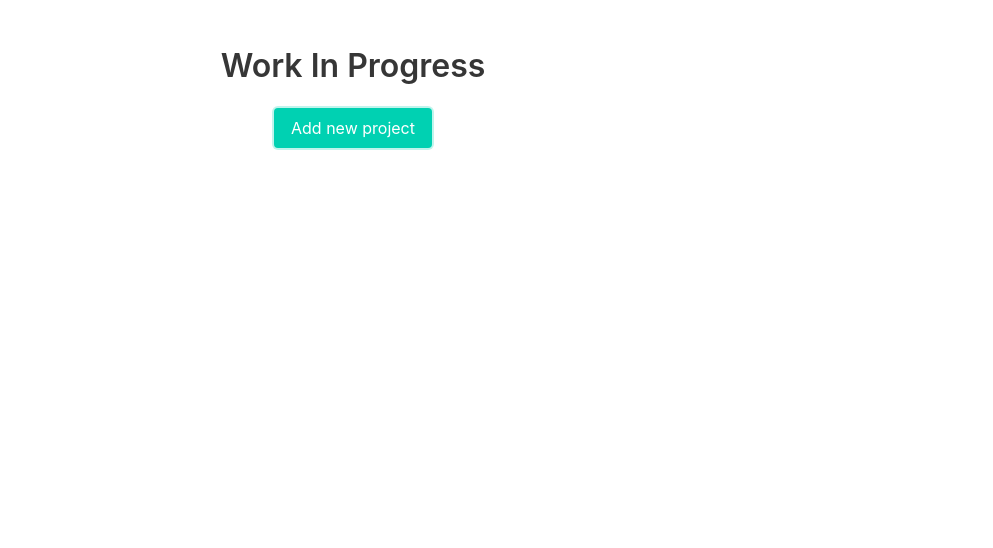
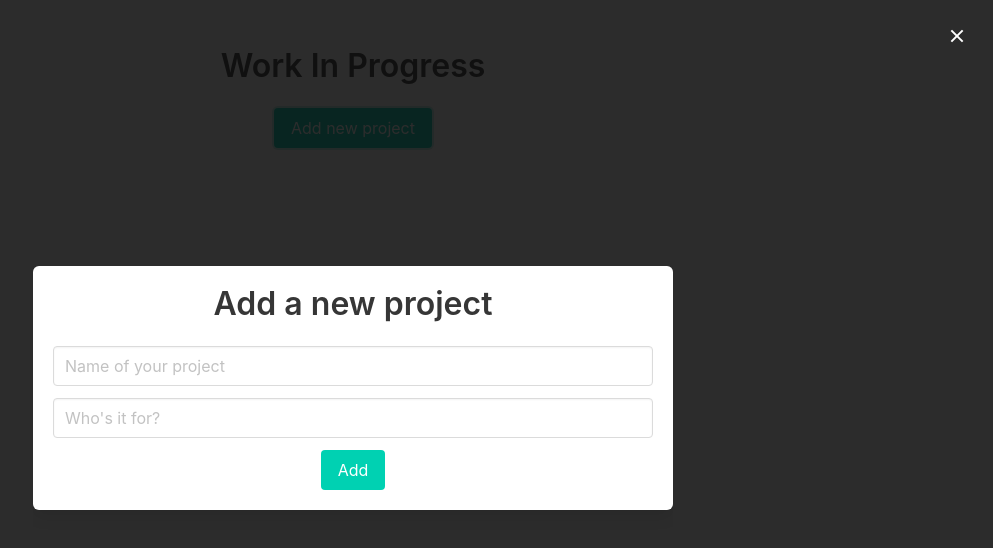
Before and after one commit to tulara/wip-tracker, a React (Create React App) app in the folder app/: page / in a window 1280 px wide. Both pictures are taken after a click on the button "Add new project". Shown: the top 548 px of the page, without its empty margins (287-1280 px from the left). Built offline with nearby package versions, Linux system fonts and the light colour scheme.

Commit message:
opens and closes modal on button click

```diff
--- a/app/src/projects/NewProjectButton.js
+++ b/app/src/projects/NewProjectButton.js
@@ -1,4 +1,4 @@
-import React from 'react';
+import React, { useState } from 'react';
 
 import gql from 'graphql-tag';
 import { useMutation } from '@apollo/react-hooks';
@@ -9,20 +9,73 @@ const SAVE_NEW_PROJECT = gql`
     }
 `
 
+// const onModalClick = (saveProject) => {
+
+// }
+
 const NewProjectButton = () => {
-    const [saveProject] = useMutation(SAVE_NEW_PROJECT);
+    const [isModalActive, setIsModalActive] = useState(false);
+    const [saveProject] = useMutation(SAVE_NEW_PROJECT,
+        {
+            onCompleted() {
+                setIsModalActive(false);
+            }
+    });
+
+
     const project = {
-        name: "A fancy project",
-        recipient: "someone special"
+        name: "A very fancy project",
+        recipient: "someone extra special"
     }
 
     return (
-        <button
-            className="button is-primary"
-            onClick={() => { saveProject({ variables: project })}}
-        >
-            Add new project
-        </button>
+        <>
+            <button
+                className="button is-primary"
+                onClick={() => { setIsModalActive(true)}}
+            >
+                Add new project
+            </button>
+            <aside className={ ( isModalActive ? "is-active ": "") + "modal"}>
+                <div className="modal-background"></div>
+                <div className="modal-content">
+                    <form
+                        className="box"
+                        onSubmit={(event) => {
+                            event.preventDefault();
+                            saveProject({ variables: project });
+                        }}>
+                        <h1 className="title">Add a new project</h1>
+                        <div className="field">
+                            <div className="control">
+                                <input
+                                    className="input"
+                                    type="text"
+                                    placeholder="Name of your project" />
+                            </div>
+                        </div>
+                        <div className="field">
+                            <div className="control">
+                                <input
+                                    className="input"
+                                    type="text"
+                                    placeholder="Who's it for?" />
+                            </div>
+                        </div>
+                        <button
+                            className="button is-primary"
+                            type="submit"
+                        >
+                            Add
+                        </button>
+                    </form>
+                    <button
+                        aria-label="close"
+                        className="modal-close is-large"
+                        onClick={() => { setIsModalActive(false); }} ></button>
+                </div>
+            </aside>
+        </>
     )
 }
 
```
Also changed, not shown: app/src/components/Modal.js (added), 2 other files (tests, documents, lock files or other folders).
